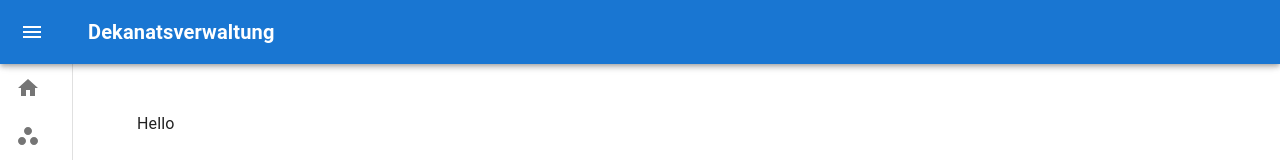
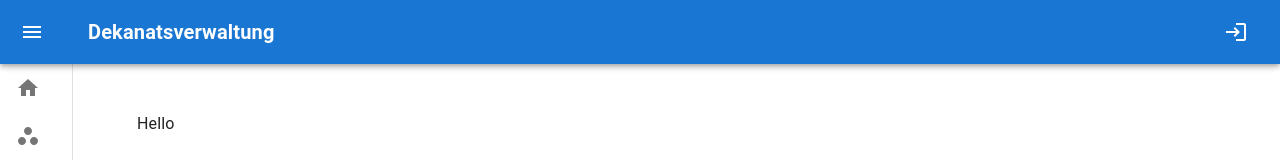
Before and after one commit to intutable/intutable, a Next.js app: page / in a window 1280 px wide. Shown: the top 160 px of the page. Built offline with nearby package versions, Linux system fonts and the light colour scheme.

Commit message:
feat: login button

```diff
--- a/src/components/Layout/Header.tsx
+++ b/src/components/Layout/Header.tsx
@@ -25,6 +25,7 @@ import SettingsIcon from "@mui/icons-material/Settings"
 import HomeIcon from "@mui/icons-material/Home"
 import SupportAgentIcon from "@mui/icons-material/SupportAgent"
 import Link from "@components/Link/Link"
+import LoginButton from "@components/Login/LoginButton"
 import LogoutButton from "@components/Login/LogoutButton"
 import { useAuth } from "@context/AuthContext"
 
@@ -151,10 +152,14 @@ const Header = () => {
                             </Typography>
                         </Link>
                     </Box>
-                    {user && (
+                    {user ? (
                         <>
                             <span>{user.name}</span>
                             <LogoutButton />
+                        </>
+                    ) : (
+                        <>
+                            <LoginButton />
                         </>
                     )}
                 </Toolbar>
--- /dev/null
+++ b/src/components/Login/LoginButton.tsx
@@ -0,0 +1,23 @@
+import React from "react"
+import { useRouter } from "next/router"
+import LoginIcon from "@mui/icons-material/Login"
+import { IconButton, useTheme } from "@mui/material"
+
+import { useAuth } from "@context/AuthContext"
+
+
+const LoginButton: React.FC<object> = () => {
+    const theme = useTheme()
+    const { user } = useAuth()
+    const router = useRouter()
+
+    const sendToLogin = () => router.push("/login")
+
+    return (
+        <IconButton color="inherit" onClick={sendToLogin}>
+            <LoginIcon />
+        </IconButton>
+    )
+}
+
+export default LoginButton
```
